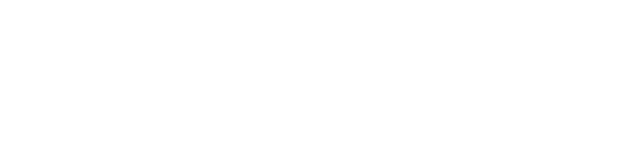
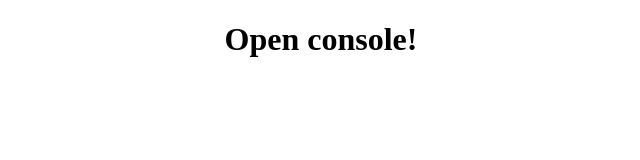
Before and after one commit to vadim-mozgovoy/cursor-homework-vadim, a plain HTML site: page 07-homework/index.html in a window 1280 px wide. Shown: the whole page, without its empty margins (319-959 px from the left). Drawn offline with Linux system fonts and the light colour scheme.

Commit message:
add 7 homework

```diff
--- a/07-homework/index.html
+++ b/07-homework/index.html
@@ -8,7 +8,7 @@
     <title>Document</title>
 </head>
 <body>
-
+<h1 style="text-align: center">Open console!</h1>
 
 <script src="script.js"></script>
 </body>
--- a/07-homework/script.js
+++ b/07-homework/script.js
@@ -40,6 +40,7 @@ function getTotalTaxes(country) {
 console.log(getTotalTaxes.call(ukraine, 'Ukraine'))
 console.log(getTotalTaxes.call(latvia, 'Latvia'))
 console.log(getTotalTaxes.call(litva, 'Litva'))
+
 // 4.Створіть функцію getMySalary(country) – яка буде писати в консоль об'єкт виду:' +
 // ' { salary: number, taxes: number, profit: number } кожні 10 секунд.
 // Значення salary – генеруйте випадковим чином у діапазоні 1500-2000. taxes – розраховується в залежності від вибраної країни та значення salary.
@@ -54,7 +55,6 @@ function getMySalary(country) {
         const obj = {salary: salary, taxes: taxes, profit: profit}
         console.log(`${country}`, obj)
     }, 10000)
-
 }
 
 getMySalary.call(ukraine, 'Ukraine')
```
